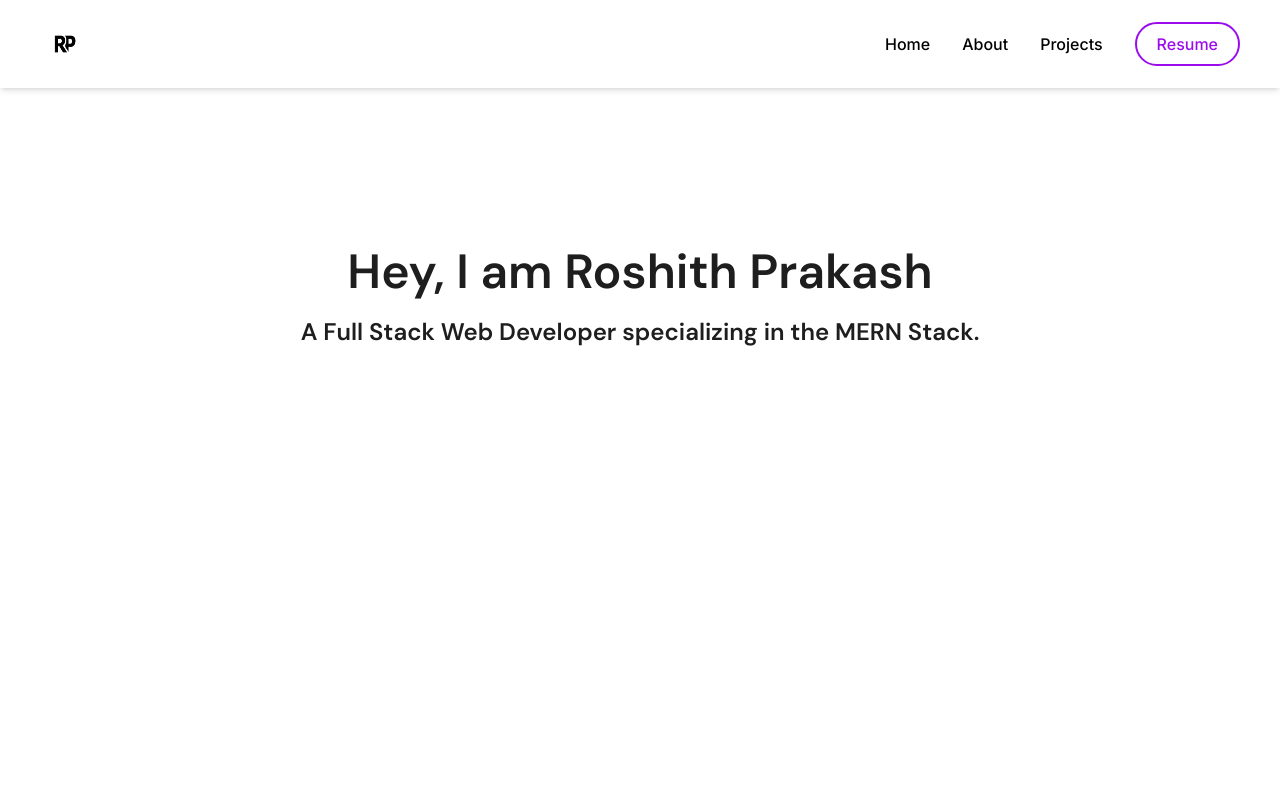
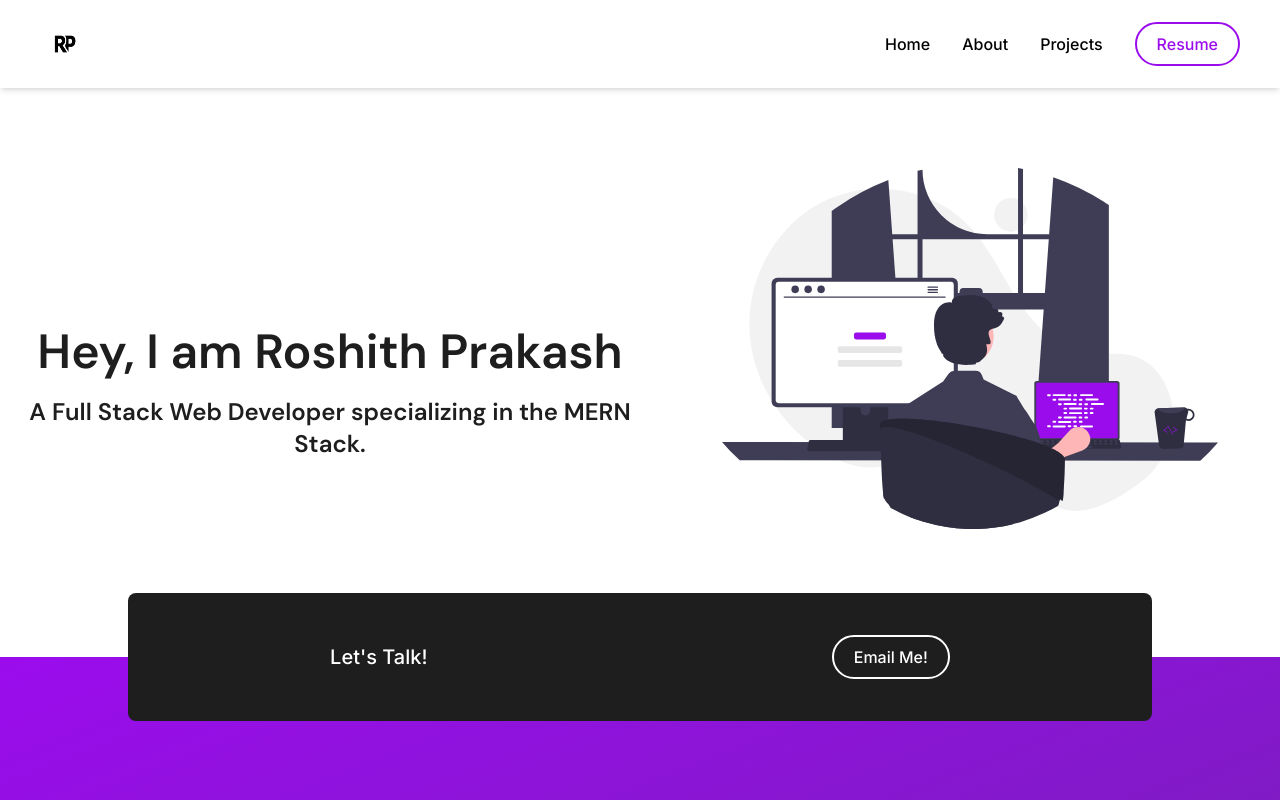
Before and after one commit to roshith-prakash/roshithprakash, a React (Create React App) app: page / in a window 1280 px wide. Shown: the top 800 px of the page. Built offline with nearby package versions, Linux system fonts and the light colour scheme.

Commit message:
Hero Section done. 27-03-2024.

```diff
--- a/src/pages/Landing.jsx
+++ b/src/pages/Landing.jsx
@@ -1,20 +1,36 @@
-import React from "react";
+import React, { useEffect } from "react";
 import { Navbar, Footer } from "../components";
+import hero from "../assets/hero.svg";
+
+import AOS from "aos";
+import "aos/dist/aos.css";
 
 const Landing = () => {
+  useEffect(() => {
+    AOS.init({
+      easing: "ease-in-sine",
+      delay: 100,
+    });
+  }, []);
+
   return (
     <>
       <Navbar />
-      <div className="font-inter min-h-screen">
+      <div className="font-inter pb-32 ">
         {/* ---------------------------------------------------- */}
         {/* Hero Section*/}
-        <div>
-          <p className="text-5xl pt-40 font-semibold font-dmSans text-heading text-center">
-            Hey, I am Roshith Prakash
-          </p>
-          <p className="text-2xl mt-5 font-semibold font-dmSans text-heading text-center">
-            A Full Stack Web Developer specializing in the MERN Stack.
-          </p>
+        <div data-aos="fade-up" className="lg:flex lg:pt-20">
+          <div className="w-full lg:flex-1 px-5">
+            <p className="text-5xl pt-20 lg:pt-40 font-semibold font-dmSans text-heading text-center">
+              Hey, I am Roshith Prakash
+            </p>
+            <p className="text-2xl mt-5 font-semibold font-dmSans text-heading text-center">
+              A Full Stack Web Developer specializing in the MERN Stack.
+            </p>
+          </div>
+          <div className="w-full pt-14 lg:pt-0 lg:flex-1 flex justify-center items-center">
+            <img src={hero} className="w-[80%]" />
+          </div>
         </div>
 
         {/* ---------------------------------------------------- */}
```
Also changed, not shown: src/assets/hero.svg (added).
